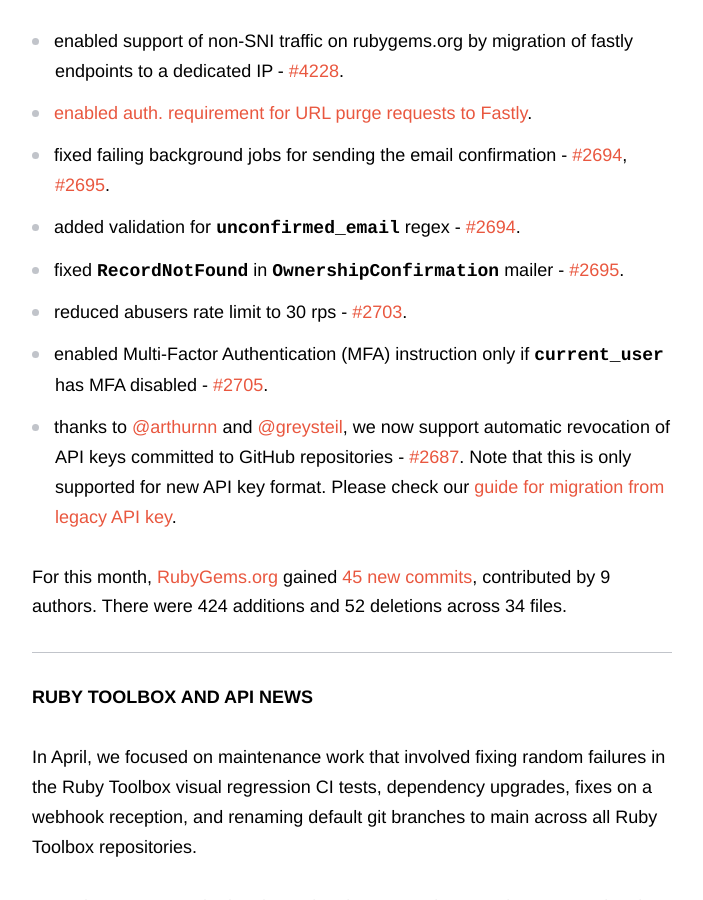
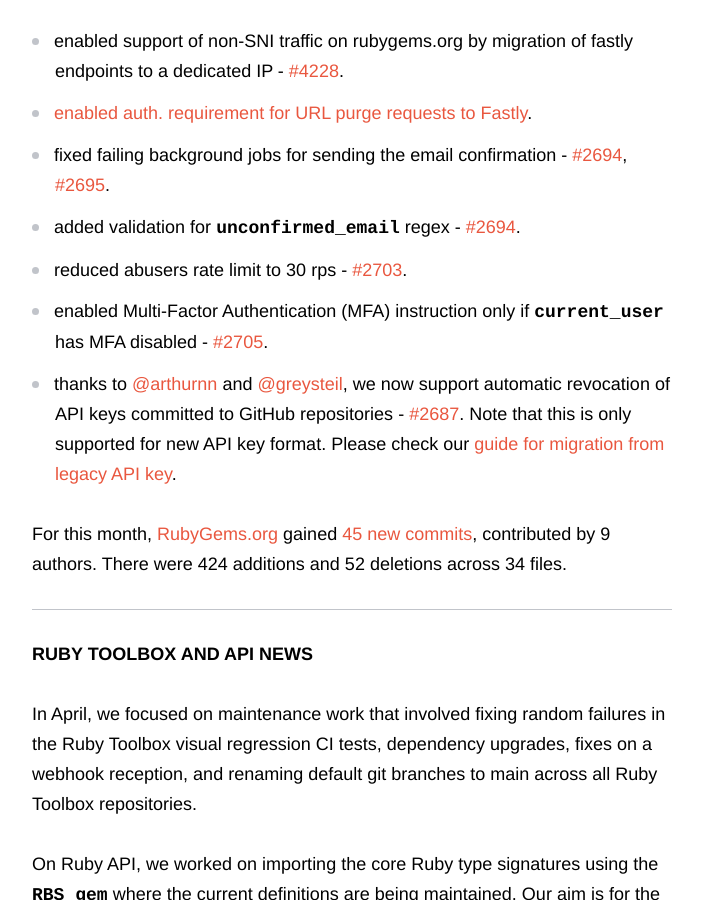
Before and after one commit to rubygems/rubygems.github.io, a Jekyll site: the page built from _posts/2021-05-11-april-rubygems-update.md, in a window 1280 px wide and 900 px high, scrolled down 1363 px. Shown: the whole window, without its empty margins (438-1141 px from the left). Built offline with Jekyll 4.4.1, drawn with Linux system fonts in a browser that asks for light colours; comment, search, counter and statistics services are not loaded.

Commit message:
Remove duplicate update from post
sorry, didn't notice this. point 4 is the same.

```diff
--- a/_posts/2021-05-11-april-rubygems-update.md
+++ b/_posts/2021-05-11-april-rubygems-update.md
@@ -27,7 +27,6 @@
 - [enabled auth. requirement for URL purge requests to Fastly](https://github.com/rubygems/rubygems.org/commit/da99700a6c727a4381648e4b687d4d3f08f67a25).
 - fixed failing background jobs for sending the email confirmation - [#2694](https://github.com/rubygems/rubygems.org/pull/2694), [#2695](https://github.com/rubygems/rubygems.org/pull/2695).
 - added validation for `unconfirmed_email` regex - [#2694](https://github.com/rubygems/rubygems.org/pull/2694).
-- fixed `RecordNotFound` in `OwnershipConfirmation` mailer - [#2695](https://github.com/rubygems/rubygems.org/pull/2695).
 - reduced abusers rate limit to 30 rps - [#2703](https://github.com/rubygems/rubygems.org/pull/2703).
 - enabled Multi-Factor Authentication (MFA) instruction only if `current_user` has MFA disabled - [#2705](https://github.com/rubygems/rubygems.org/pull/2705).
 - thanks to [@arthurnn](https://github.com/arthurnn) and [@greysteil](https://github.com/greysteil), we now support automatic revocation of API keys committed to GitHub repositories - [#2687](https://github.com/rubygems/rubygems.org/pull/2687). Note that this is only supported for new API key format. Please check our [guide for migration from legacy API key](https://guides.rubygems.org/api-key-scopes/#migration-from-legacy-api-key).
```
